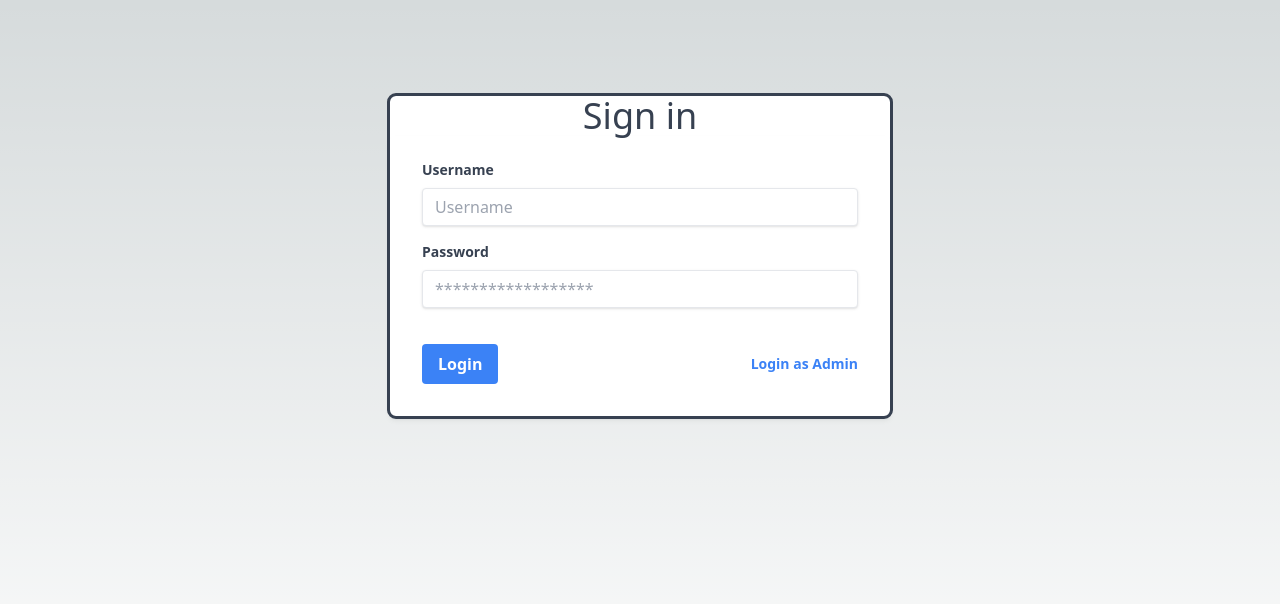
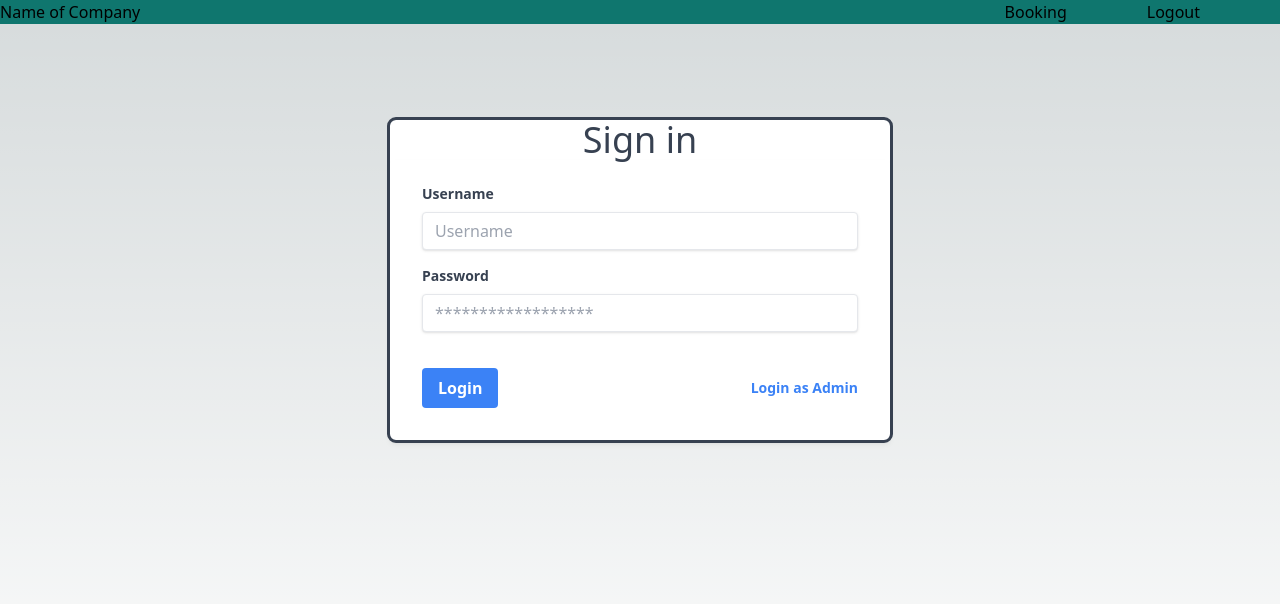
Before and after one commit to xanax02/bee-ete, a Next.js app: page /signin in a window 1280 px wide. Shown: the top 604 px of the page. Built offline with nearby package versions, Linux system fonts and the light colour scheme.

Commit message:
login-completed

```diff
--- a/components/Login.js
+++ b/components/Login.js
@@ -31,7 +31,7 @@ const Login = () => {
         //     router.replace("/");
         // }
 
-        // console.log(details);
+        console.log(details);
         }
 
     let buttonData ;
--- a/pages/api/login.js
+++ b/pages/api/login.js
@@ -39,7 +39,6 @@ export default async function helper(req,res)
     {
         const result = await db.collection('user').findOne({email: email});
         if(result)
-        if(result)
         {
             if(result.password === password)
             {
@@ -55,6 +54,4 @@ export default async function helper(req,res)
             res.json({message: 'user not found'})
         }
     }
-
-    res.status(201).json({message: 'userFound, LogedIn'});
 }
--- a/pages/signin.js
+++ b/pages/signin.js
@@ -1,10 +1,14 @@
 import Login from "@/components/Login"
+import Navigation from "@/components/Navigation"
 import Signup from "@/components/Signup"
 
 
 const signin = () => {
   return (
-    <Login />
+    <>
+      <Navigation />
+      <Login />
+    </>
   )
 }
 
```
